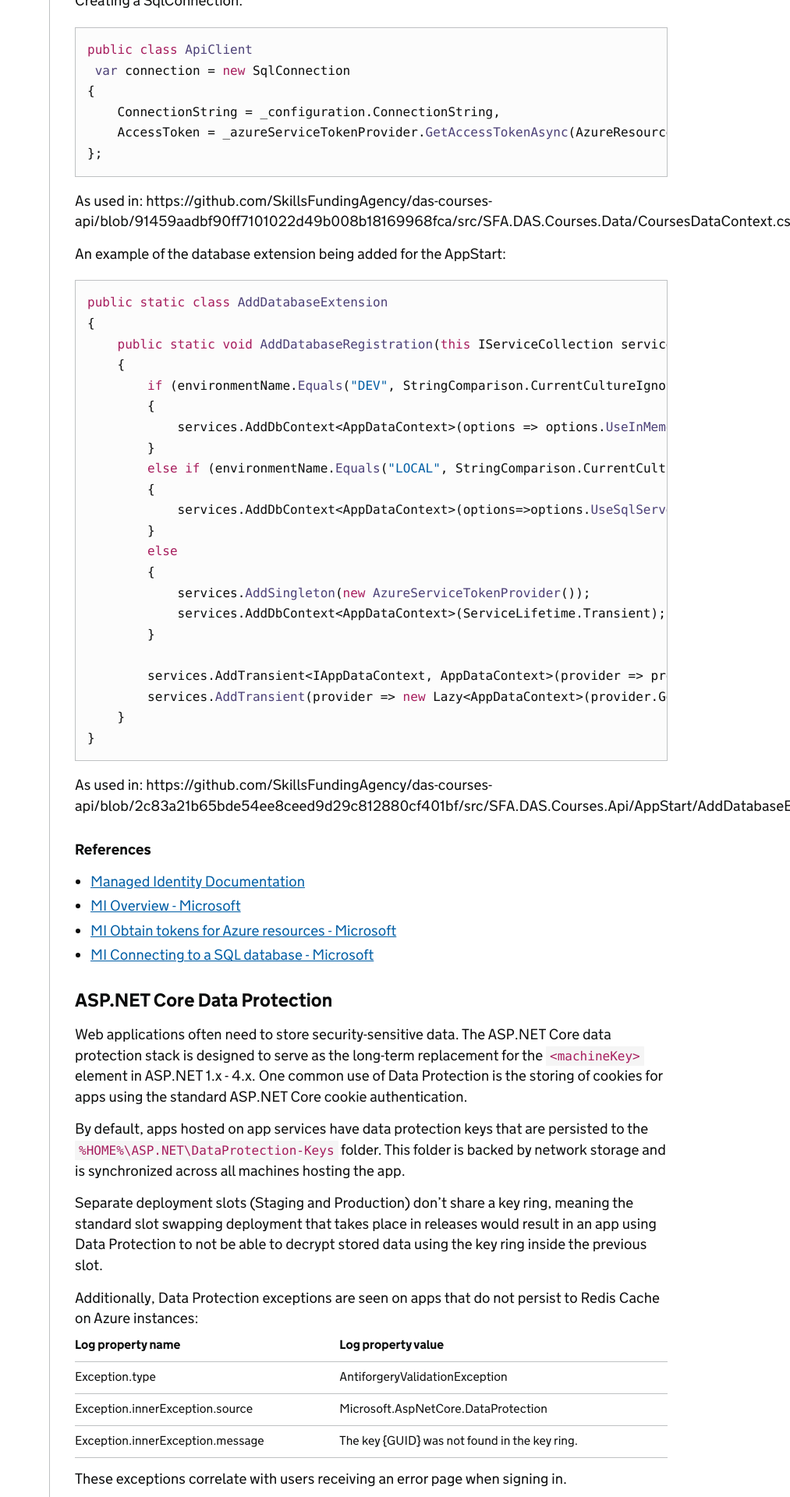
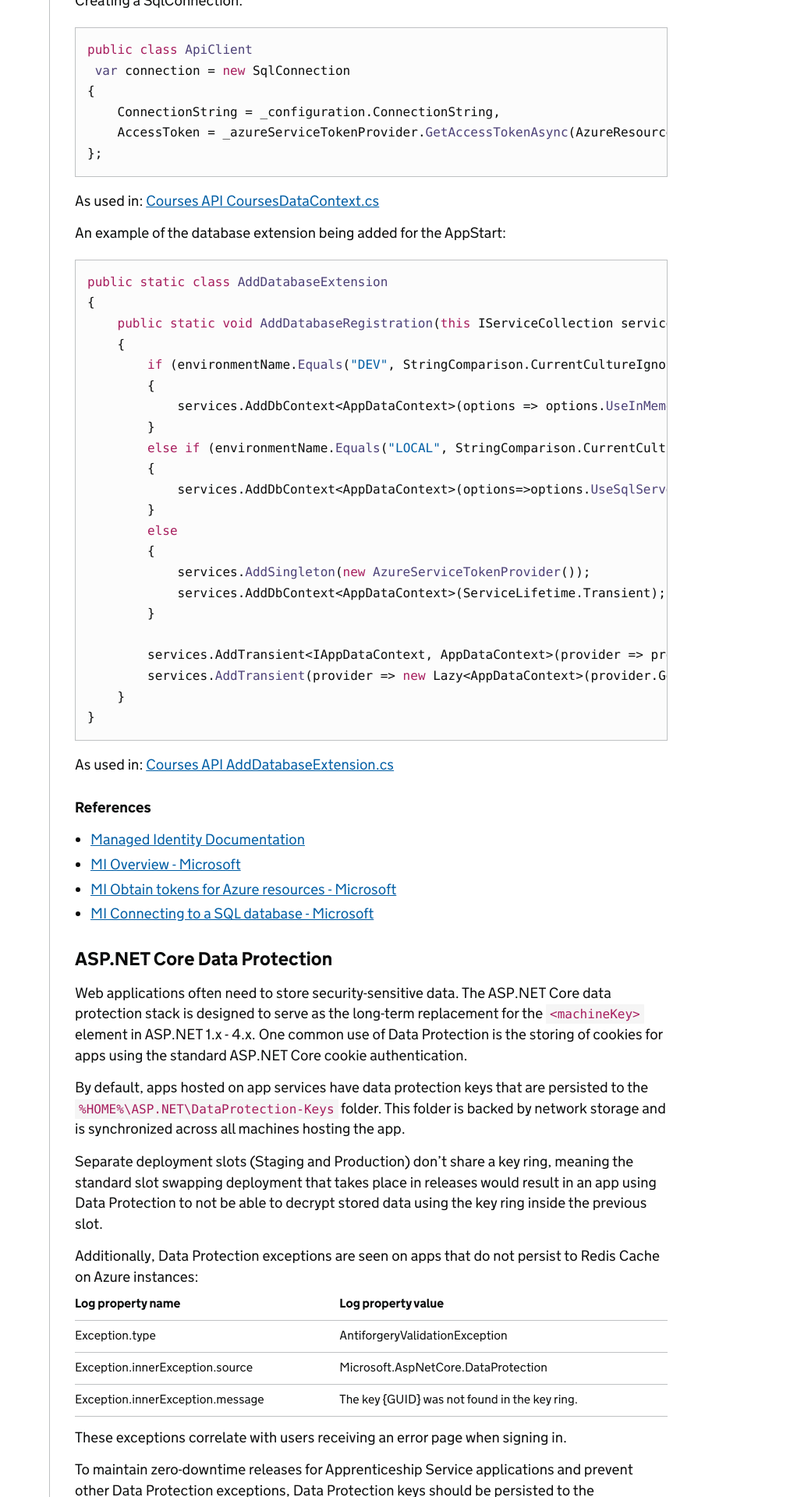
Before and after one commit to SkillsFundingAgency/das-technical-guidance, a Jekyll site: the page built from collections/_development_standards/platform-integration.md, in a window 1280 px wide. Shown: the part 1672-3592 px from the top of the page at 78% size, without its empty margins (267-1280 px from the left). Built offline with Jekyll 4.4.1, drawn with Linux system fonts in a browser that asks for light colours; part of the change alters nothing that is shown; some of the changed text lies outside the part shown.

Commit message:
Replaced code example links with markdown links

````diff
--- a/collections/_development_standards/platform-integration.md
+++ b/collections/_development_standards/platform-integration.md
@@ -69,7 +69,7 @@ public class ApiClient
     AccessToken = _azureServiceTokenProvider.GetAccessTokenAsync(AzureResource).Result,
 };
 ```
-As used in: https://github.com/SkillsFundingAgency/das-courses-api/blob/91459aadbf90ff7101022d49b008b18169968fca/src/SFA.DAS.Courses.Data/CoursesDataContext.cs
+As used in: [Courses API CoursesDataContext.cs](https://github.com/SkillsFundingAgency/das-courses-api/blob/91459aadbf90ff7101022d49b008b18169968fca/src/SFA.DAS.Courses.Data/CoursesDataContext.cs)
 
 An example of the database extension being added for the AppStart:
 ```csharp
@@ -97,7 +97,7 @@ public static class AddDatabaseExtension
 }
 ```
 
-As used in: https://github.com/SkillsFundingAgency/das-courses-api/blob/2c83a21b65bde54ee8ceed9d29c812880cf401bf/src/SFA.DAS.Courses.Api/AppStart/AddDatabaseExtension.cs
+As used in: [Courses API AddDatabaseExtension.cs](https://github.com/SkillsFundingAgency/das-courses-api/blob/2c83a21b65bde54ee8ceed9d29c812880cf401bf/src/SFA.DAS.Courses.Api/AppStart/AddDatabaseExtension.cs)
 
 #### References
 
````
